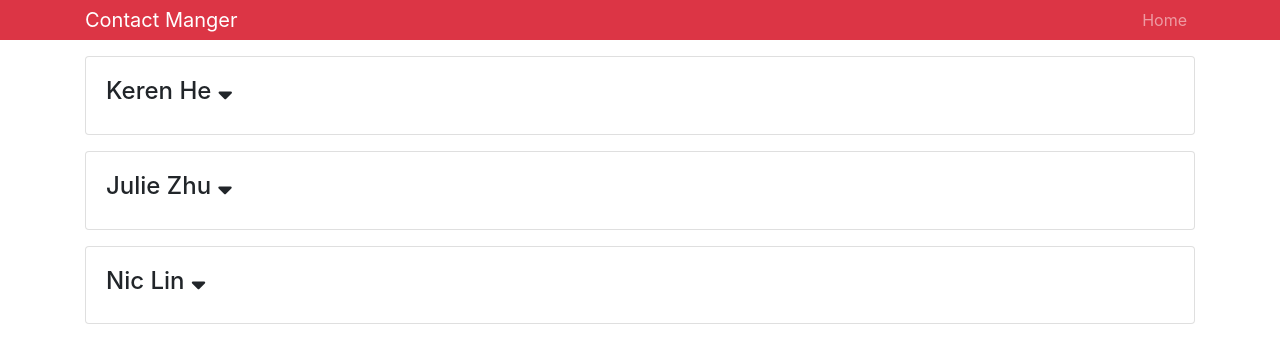
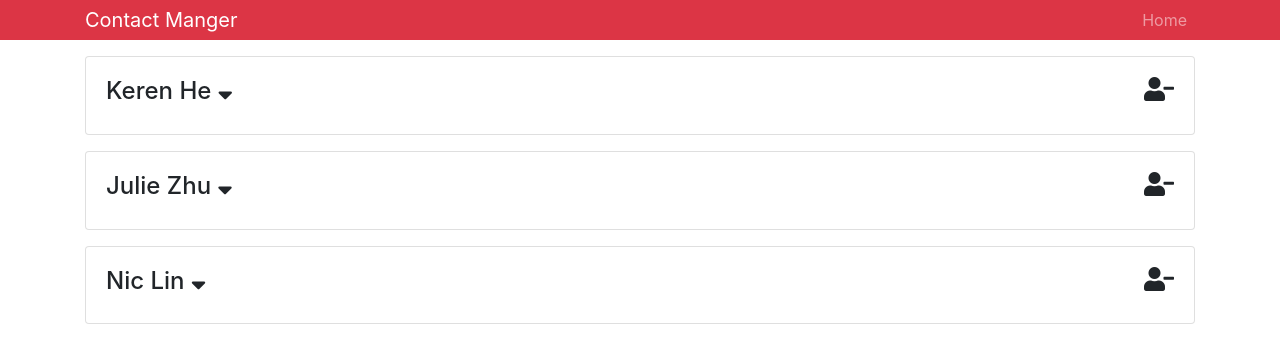
Before and after one commit to Keren0908/contactmanager, a React (Create React App) app: page / in a window 1280 px wide. Shown: the top 360 px of the page. Built offline with nearby package versions, Linux system fonts and the light colour scheme.

Commit message:
add a context reduer for actions

```diff
--- a/src/App.js
+++ b/src/App.js
@@ -1,17 +1,21 @@
-import React, { Component } from 'react';
+import React, { Component } from "react";
 import Contacts from "./components/Contacts";
 import Header from "./components/Header";
-import 'bootstrap/dist/css/bootstrap.min.css';
+import { Provider } from "./context";
+
+import "bootstrap/dist/css/bootstrap.min.css";
 
 class App extends Component {
   render() {
     return (
-      <div className="App">
-        <Header branding="Contact Manger"/>
-        <div className="container">
-          <Contacts />
+      <Provider>
+        <div className="App">
+          <Header branding="Contact Manger" />
+          <div className="container">
+            <Contacts />
+          </div>
         </div>
-      </div>
+      </Provider>
     );
   }
 }
--- a/src/components/Contact.js
+++ b/src/components/Contact.js
@@ -1,5 +1,6 @@
 import React, { Component } from "react";
 import PropTypes from "prop-types";
+import { Consumer } from "../context";
 
 class Contact extends Component {
   constructor() {
@@ -17,14 +18,30 @@
       showContactInfo: !this.state.showContactInfo
     });
   };
+
+  onDeleteClick = (id,dispatch) => {
+
+      dispatch({type: 'DELETE_CONTACT', payload: id})
+  };
+
   render() {
-    const { name, email, phone } = this.props.contact;
+    const { id,name, email, phone } = this.props.contact;
     const { showContactInfo } = this.state;
 
     return (
+      <Consumer>
+        {value => {
+        const {  dispatch } = value
+          return (
             <div className="card card-body mb-3">
               <h4>
-          {name} <i onClick={this.onShowClick} className="fas fa-sort-down" />
+                {name}{" "}
+                <i onClick={this.onShowClick} className="fas fa-sort-down" />
+                <i
+                  className="fas fa-user-minus"
+                  style={{ float: "right" }}
+                  onClick={this.onDeleteClick.bind(this,id, dispatch)}
+                />
               </h4>
               {showContactInfo ? (
                 <ul className="list-group">
@@ -34,6 +51,9 @@
               ) : null}
             </div>
           );
+        }}
+      </Consumer>
+    );
   }
 }
 //Type checking with PropTypes
--- a/src/components/Contacts.js
+++ b/src/components/Contacts.js
@@ -1,35 +1,14 @@
 import React, { Component } from "react";
 import Contact from "./Contact";
+import { Consumer } from "../context";
 
 class Contacts extends Component {
-  constructor() {
-    super();
 
-    this.state = {
-      contacts: [
-        {
-          id: 1,
-          name: "Keren He",
-          email: "hkr.he@gmail.com",
-          phone: "555-555-5555"
-        },
-        {
-          id: 2,
-          name: "Julie Zhu",
-          email: "julie.zhu@gmail.com",
-          phone: "555-555-5555"
-        },
-        {
-          id: 3,
-          name: "Nic Lin",
-          email: "nic.lin@gmail.com",
-          phone: "555-555-5555"
-        }
-      ]
-    };
-  }
   render() {
-    const { contacts } = this.state;
+    return (
+      <Consumer>
+        {value => {
+          const { contacts } = value;
           return (
             <React.Fragment>
               {contacts.map(contact => (
@@ -40,6 +19,9 @@
               ))}
             </React.Fragment>
           );
+        }}
+      </Consumer>
+    );
   }
 }
 
--- /dev/null
+++ b/src/context.js
@@ -0,0 +1,55 @@
+import React, { Component } from "react";
+
+const Context = React.createContext();
+
+const reducer = (state, action) => {
+  switch (action.type) {
+    case "DELETE_CONTACT":
+      return {
+        ...state,
+        contacts: state.contacts.filter(
+          contact => contact.id !== action.payload
+        )
+      };
+    default:
+      return state;
+  }
+};
+
+export class Provider extends Component {
+  state = {
+    contacts: [
+      {
+        id: 1,
+        name: "Keren He",
+        email: "hkr.he@gmail.com",
+        phone: "555-555-5555"
+      },
+      {
+        id: 2,
+        name: "Julie Zhu",
+        email: "julie.zhu@gmail.com",
+        phone: "555-555-5555"
+      },
+      {
+        id: 3,
+        name: "Nic Lin",
+        email: "nic.lin@gmail.com",
+        phone: "555-555-5555"
+      }
+    ],
+
+    dispatch: action => this.setState(state => reducer(state, action))
+
+  };
+
+  render() {
+    return (
+      <Context.Provider value={this.state}>
+        {this.props.children}
+      </Context.Provider>
+    );
+  }
+}
+
+export const Consumer = Context.Consumer;
```
Lines whose indentation alone changed are shown as unchanged.
